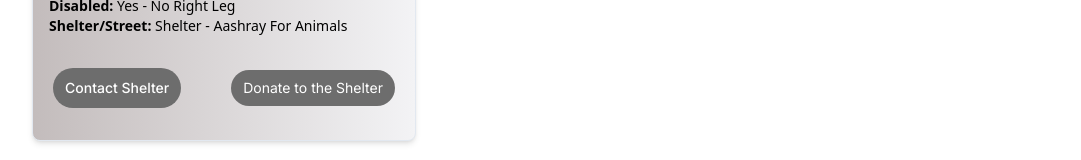
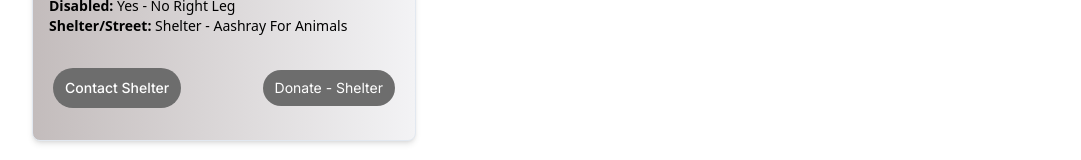
Before and after one commit to Kumar-Sahani200/AdoptDog, a Next.js app: page /preadopt in a window 1280 px wide. Shown: the part 605-765 px from the top of the page, without its empty margins (0-1081 px from the left). Built offline with nearby package versions, Linux system fonts and the light colour scheme.

Commit message:
UI changes

```diff
--- a/app/preadopt/page.tsx
+++ b/app/preadopt/page.tsx
@@ -66,7 +66,7 @@ export default function ProductCard() {
                   href={"https://aashrayforanimals.org.in/"}
                   className="bg-[#6d6d6d] hover:bg-[#11101d] text-white text-sm  py-2 px-3 rounded-full"
                 >
-                  Donate to the Shelter
+                  Donate - Shelter
                 </Link>
               </CardFooter>
             </CardContent>
```
